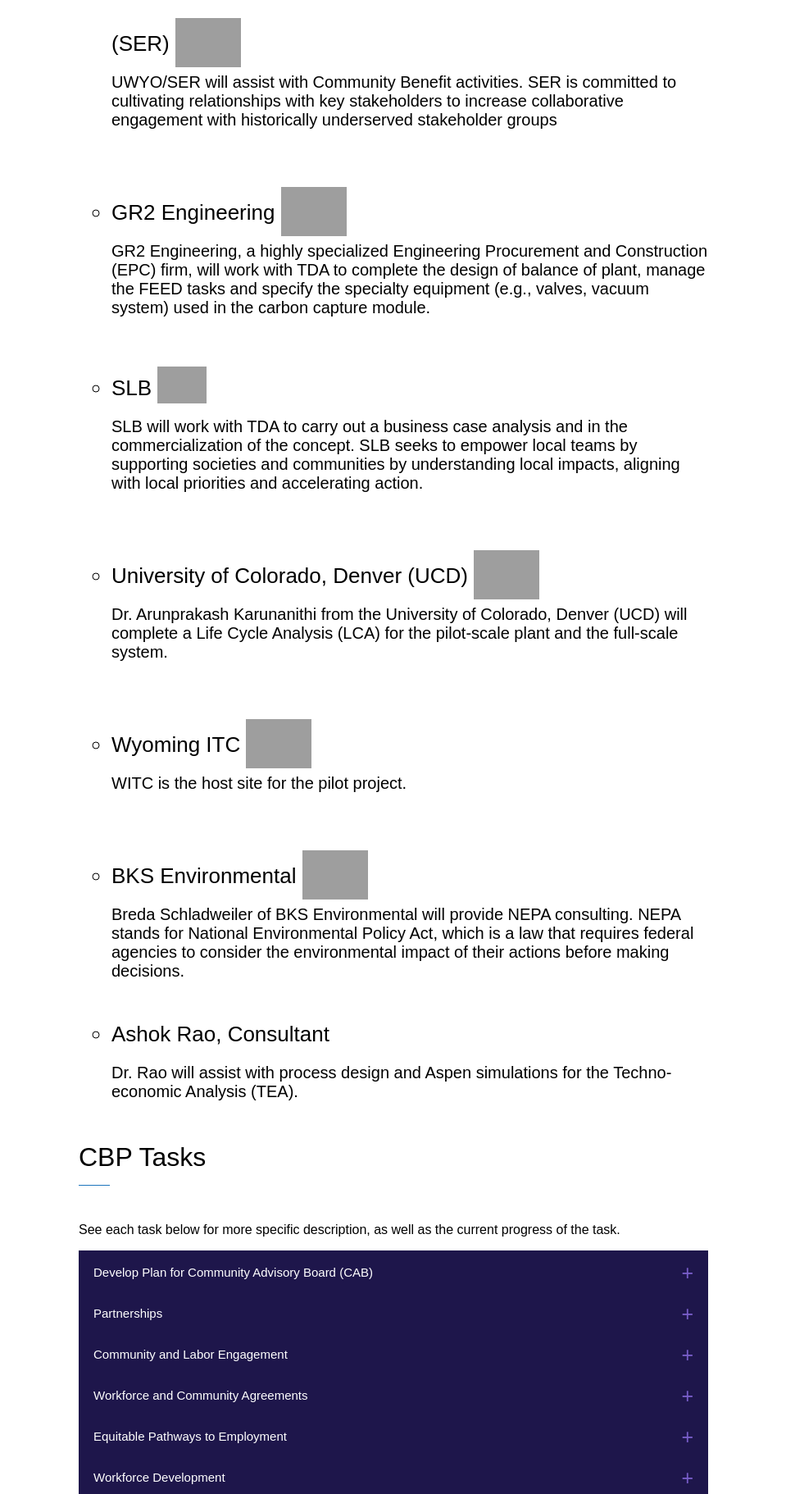
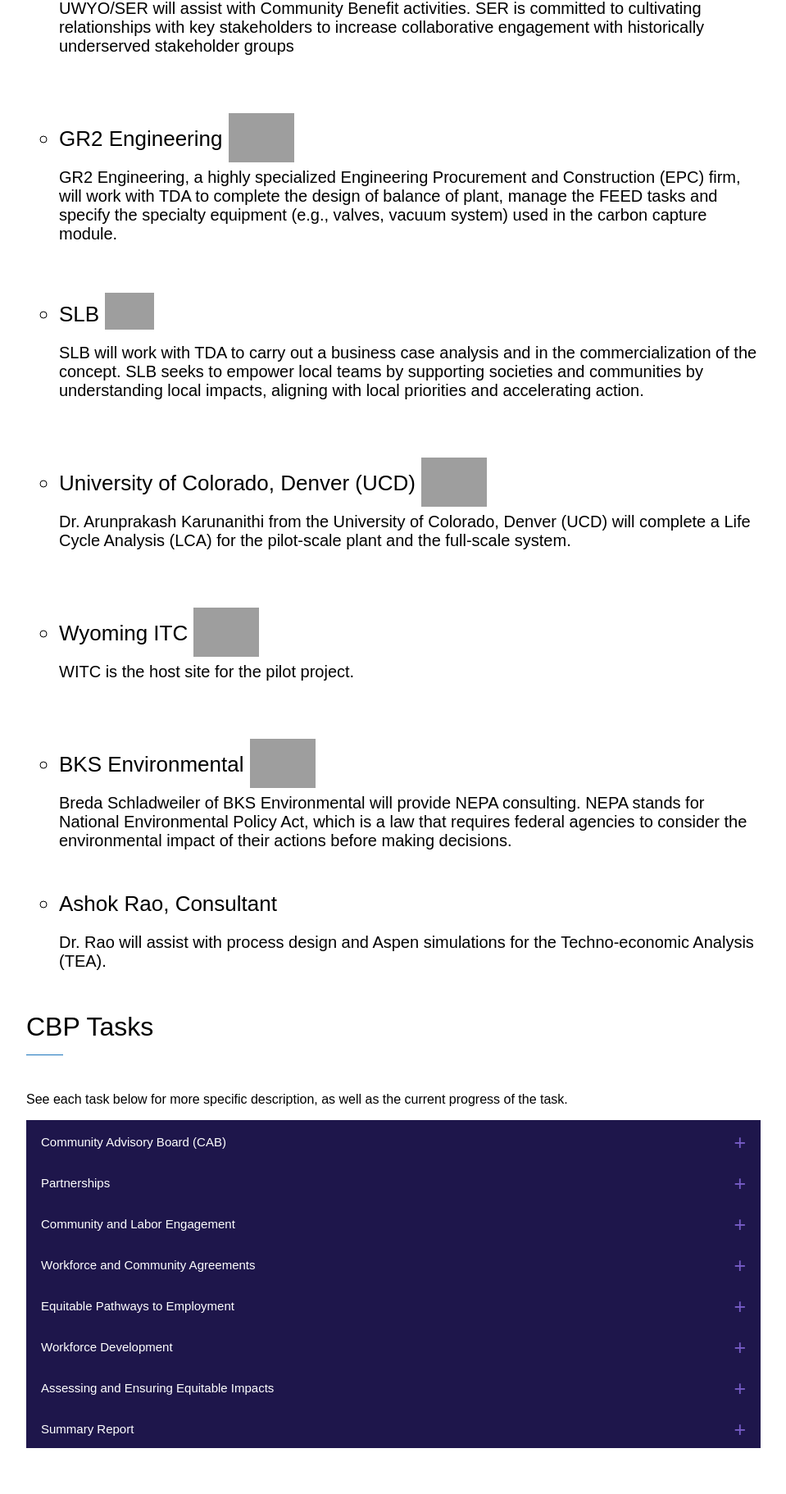
Before and after one commit to lbaron2/TDA-Website, a Flask app: page /DAC-Plant.html in a window 1280 px wide. Shown: the part 1082-2904 px from the top of the page at 82% size, without its empty margins (160-1119 px from the left). Run offline with Flask 3, Linux system fonts and the light colour scheme; grey boxes are pictures that could not be loaded.

Commit message:
Changes that weere asked for to complete the milestone for the DAC-Plant

```diff
--- a/app.py
+++ b/app.py
@@ -3,40 +3,18 @@
 from waitress import serve
 
 mimetypes.add_type('application/javascript', '.js')
-mimetypes.add_type('text/javascript', '.mjs')
 mimetypes.add_type('text/css', '.css')
 mimetypes.add_type('text/html', '.html')
 
 app = Flask(__name__, template_folder=r'templates', static_folder=r"static") #says app is a flask server
 
 @app.route("/")
-@app.route("/community-benefits-projects.html")
 def index():
     return render_template("community-benefits-projects.html")
 
-@app.route("/3D-DAC.html")
-def printedDAC():
-    return render_template("3D-DAC.html")
-
-@app.route("/Air-Sep.html")
-def airSep():
-    return render_template("Air-Sep.html")
-
-@app.route("/buzz.html")
-def buzz():
-    return render_template("buzz.html")
-
-@app.route("/Coated-Hex.html")
-def coatedHex():
-    return render_template("Coated-Hex.html")
-
-@app.route("/DAC-Plant.html")
-def dacPlant():
-    return render_template("DAC-Plant.html")
-
-@app.route("/DACtoMeOH.html")
-def DACtoMeOH():
-    return render_template("DACtoMeOH.html")
+@app.route("/<var>")
+def general(var):
+    return render_template(f"{var}")
 
 if __name__ == '__main__':
     serve(app,listen=f"*:80",url_scheme='https')
--- a/static/script.js
+++ b/static/script.js
@@ -165,3 +165,10 @@
   pop.classList.add("box");
 
 }
+function CAB_redirect(){
+  console.log("Triggered");
+  document.location.href = "DAC-Plant.html";
+
+  window.scroll(0,400);
+}
+// CAB_redirect();
--- a/static/style.css
+++ b/static/style.css
@@ -14,8 +14,8 @@
   z-index: 1;
 }
 .main-content{
-  margin-left: 20%;
-  margin-right: 20%;
+  margin-left: 15%;
+  margin-right: 15%;
 }
 #end {
   position: relative;
@@ -100,7 +100,7 @@
   text-decoration: none;
   color: white;
   font-size: 14px;
-  margin-right: 60px;
+  margin-right: 50px;
   z-index: 10;
 }
 #bar-but{
@@ -512,7 +512,8 @@
 }
 
 /* Contact Form */
-#contact-cbp-cont{
+#contact-cbp-cont,
+#cab-cbp-cont{
   float:right;
   padding-left: 10px;
   background-color:#d5d5d5;
@@ -532,7 +533,8 @@
   top: 10px;
   width: 55%;
 }
-#contact-cbp{
+#contact-cbp,
+#cab-cbp{
   display: block;
 }
 #form{
@@ -606,6 +608,7 @@
     font-size: 18px;
   }
 }
-#contact-us-bar{
+#contact-us-bar,
+#cab-bar{
   text-decoration: none;
 }
--- a/templates/DAC-Plant.html
+++ b/templates/DAC-Plant.html
@@ -24,7 +24,7 @@
         <p class = "partner-des">UWYO/SER will assist with Community Benefit activities.  SER is committed to cultivating relationships with key stakeholders to increase collaborative engagement with historically underserved stakeholder groups</p>
       </li>
       <li class = "partners-list">GR2 Engineering
-        <a href="https://gr2engineering.com/"><img id = "G2R-logo" alt = "GR2 Engineering Logo" src = "https://gr2engineering.com/wp-content/uploads/2024/04/cropped-Logo-full-color-hor-3-words.png"></a>
+        <a href="https://gr2engineering.com/"><img id = "G2R-logo" alt = "GR2 Engineering Logo" src = "https://gr2engineering.com/images/logo/new-logo.png"></a>
         <br>
         <p class = "partner-des">GR2 Engineering, a highly specialized Engineering Procurement and Construction (EPC) firm, will work with TDA to complete the design of balance of plant, manage the FEED tasks and specify the specialty equipment (e.g., valves, vacuum system) used in the carbon capture module.</p>
       </li>
@@ -65,10 +65,16 @@
     </div>
     <div id="collap-list">
       <div id="smart-1">
-        <button type="button" class="collapsible">Develop Plan for Community Advisory Board (CAB) <p class = "plus-minus">&#43</p></button>
+        <button type="button" class="collapsible">Community Advisory Board (CAB) <p class = "plus-minus">&#43</p></button>
         <div class="col-cont">
           <h4>Goal Description</h4>
-          <p>Develop the CAB structure including schedule, topics the CAB will be consulted on, and communication protocols. Identify potential CAB members including people from local impacted communities and underrepresented groups including representatives from project host communities, residents of disadvantaged communities, tribes, environmental organizations, unions/labor, emergency response officials, and local workforce development or academic organizations. Are you interested in becoming a CAB member or want to nominate a CAB member? Contact us at <a href="mailto:communitybenefits@tda.com?">communitybenefits@tda.com</a>!</p>
+          <p>As part of the OCED Project DE-CD0000054, Carbon Capture Pilot at Dry Fork Power Station, TDA Research will implement their Community Benefits Plan (CBP) which will focus on providing benefits to the community in and near the project area outside of Gillette, Wyoming. CBP activities will include community outreach and engagement and workforce development programs. One method of community engagement is forming a Community Advisory Board to ensure the involvement of community representatives during the project.
+            The Community Advisory Board (CAB) will focus on providing benefits to the community in and near Gillette, Wyoming. The CAB’s overarching goal will be to enhance community engagement, and it serve as a platform for community voices by facilitating dialogue while helping TDA and the project team to better understand the local community needs. Specific goals of the CAB will include identifying the needs and priorities of the community, developing a community workforce plan, improving community outreach by sharing the CAB’s, and developing community engagement strategies.
+            TDA expects the initial CAB to consist of 6–8 members. To ensure a well-rounded representation of the community, the CAB should include at least one person from the following sectors: workforce development, emergency response, unions/labor, environmental organization, and residents of disadvantaged communities.
+            TDA initiated a CAB interest invitation at a public community benefits discussion held at the Campbell County Public library in Gillette, Wyoming on November 14, 2024. We plan to follow up on those responses and will also solicit recommendations for potential CAB members at upcoming 2025 community meetings and from potential stakeholders.
+          </p>
+
+           <p> A full CAB Plan will be available soon. Are you interested in becoming a CAB member or want to nominate a CAB member? Contact us at <a href=mailto:communitybenefits@tda.com>communitybenefits@tda.com</a>!</p>
           <!-- <h4 class = "cur-prog-title">Current Progress</h4>
           <div class = "cur-prog-cont">
             <ul class = "cur-prog-list">
@@ -103,6 +109,18 @@
               <div class="col-cont">
                 <h4>Goal Description</h4>
                 <p>To increase the effectiveness of outreach and partnership building activities, team members (employees at TDA and partner companies) will be trained in Diversity, Equity, Inclusion and Accessibility (DEIA). This training is expected to improve our effectiveness in efforts to diversify hiring and vendor selections.</p>
+                <p>All project team members have completed the following DEIA training. The specific training program was called “Diversity & Inclusion Training for Employees” and covered the benefits of inclusion and belonging, what gets in the way of an inclusive workplace, and what you can do to make your workplace more inclusive.
+                  Sections of the course include:
+                  <ol>
+                    <li>Introduction</li>
+                    <li>Benefits of inclusion and belonging</li>
+                    <li>Unconscious bias</li>
+                    <li>Microaggressions</li>
+                    <li>Our role</li>
+                    <li>Conclusion</li>
+                  </ol>
+                  To read the full report click <a href="static\DEIA Training.docx">here</a>
+                  </p>
               </div>
             </div>
             <div id="2">
@@ -135,7 +153,8 @@
         <div class="col-cont">
           <h4>Goal Description</h4>
           <p>The goal of our CLE plan is to create a two-way engagement with neighboring communities, labor unions, and workforce organizations.  </p>
-          <p>Click <a href="https://tda.com/wp-content/uploads/2024/11/Milestone-1.1.A-6.3.2-Submit-and-Publish-Social-Characterization-Assessment-Stakeholder-Map.pdf" download >here</a> to download the Social Characterization Assessment and Stakeholder Mapping file.  Please email <a href="mailto:communitybenefits@tda.com">communitybenefits@tda.com</a> with any feedback.</p>
+          <p>Click <a href="static\Social Characterization Assesment and Stakeholder Map.pdf" download >here</a> to download the Social Characterization Assessment and Stakeholder Mapping file.  Please email <a href="mailto:communitybenefits@tda.com">communitybenefits@tda.com</a> with any feedback.</p>
+          <p>There was an outreach meeting on November 14th, 2024 and you can download the <a href="static\Community Briefing 11142024.pptx" download >slides</a> and <a href="static\Community Briefing Report - Gillette 11.14.2024.docx" download >notes</a> here.</p>
           <!-- <h4 class = "cur-prog-title">Current Progress</h4>
           <div class = "cur-prog-cont">
             <ul class = "cur-prog-list">
@@ -197,6 +216,7 @@
               <div class="col-cont">
                 <h4>Goal Description</h4>
                 <p>We will host a listening session inviting community, labor, and workforce organizations to discuss the workforce needs for construction and operation and gauge interest in workforce and community agreements</p>
+
               </div>
             </div>
           </div>
--- a/templates/community-benefits-projects.html
+++ b/templates/community-benefits-projects.html
@@ -14,6 +14,9 @@
   </div>
   <div id="projects">
     <h1>Community Benefits Plan (CBP) Projects</h1>
+    <div id= "cab-cbp">
+      <p id = "cab-cbp-cont">Interested in becoming a <a href="DAC-Plant.html">CAB Member </a>?   <p>
+    </div>
     <hr class = "partial-hr-1">
     <hr class = "hidden-hr">
     <p>Each project has its own page, detailing how it plans on helping the community and how the impact will be measured. Click on the project name below for more details on that specific plan.</p>
--- a/templates/general-page.html
+++ b/templates/general-page.html
@@ -6,7 +6,7 @@
   <title>  {% block title %}{% endblock %} &#8211; TDA Research, Inc.</title>
   <meta name="viewport" content="width=device-width">
   <link rel="stylesheet" href="{{url_for('static', filename='style.css')}}">
-  <script type ="module" src="{{url_for('static', filename='script.js')}}"></script>
+  <script type ="module" src="{{url_for('static', filename='script.js')}}" defer></script>
   <link rel="icon" href="https://tda.com/wp-content/uploads/2016/06/cropped-TDA-LogoCMYK-01-32x32.png" sizes="32x32">
 </head>
 
```
Also changed, not shown: 6 other files.
